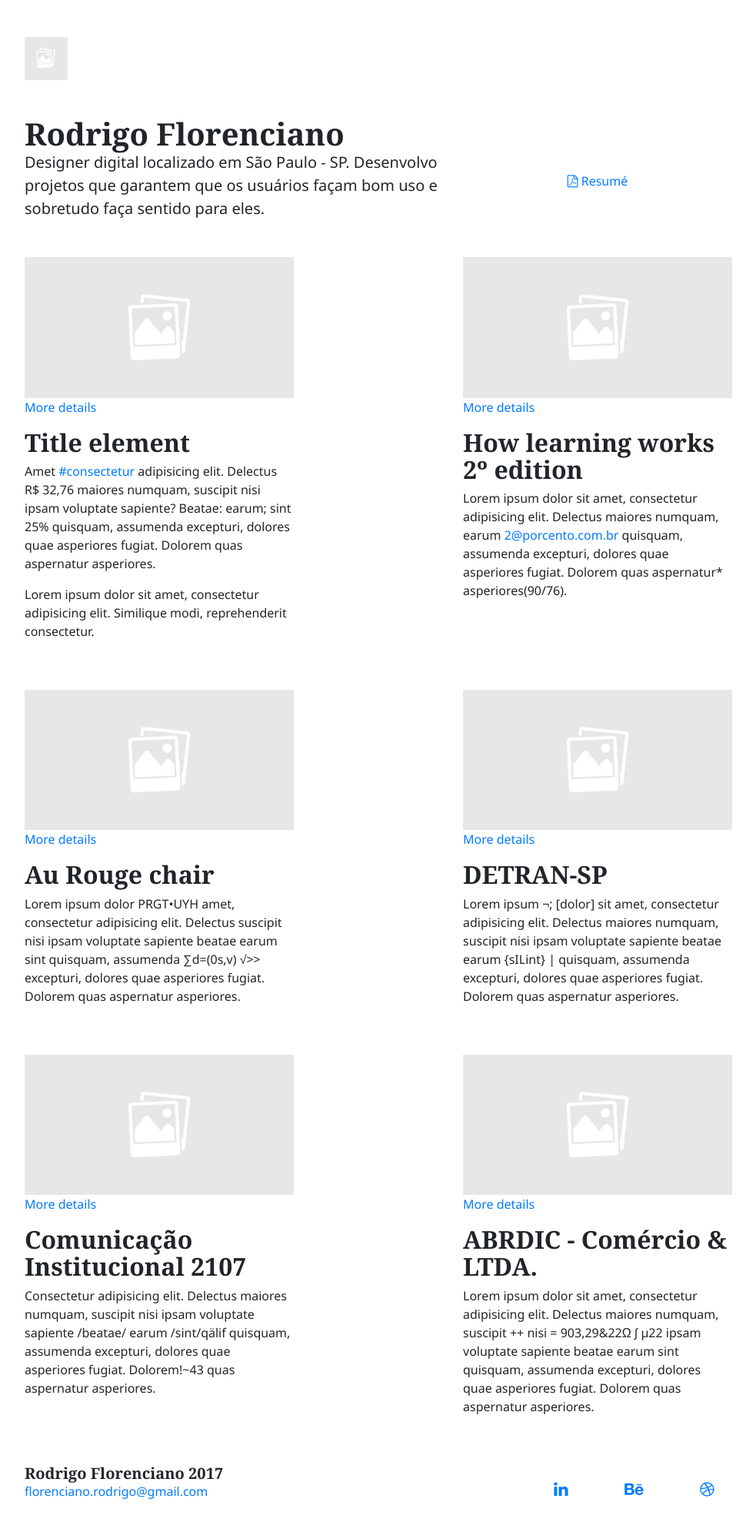
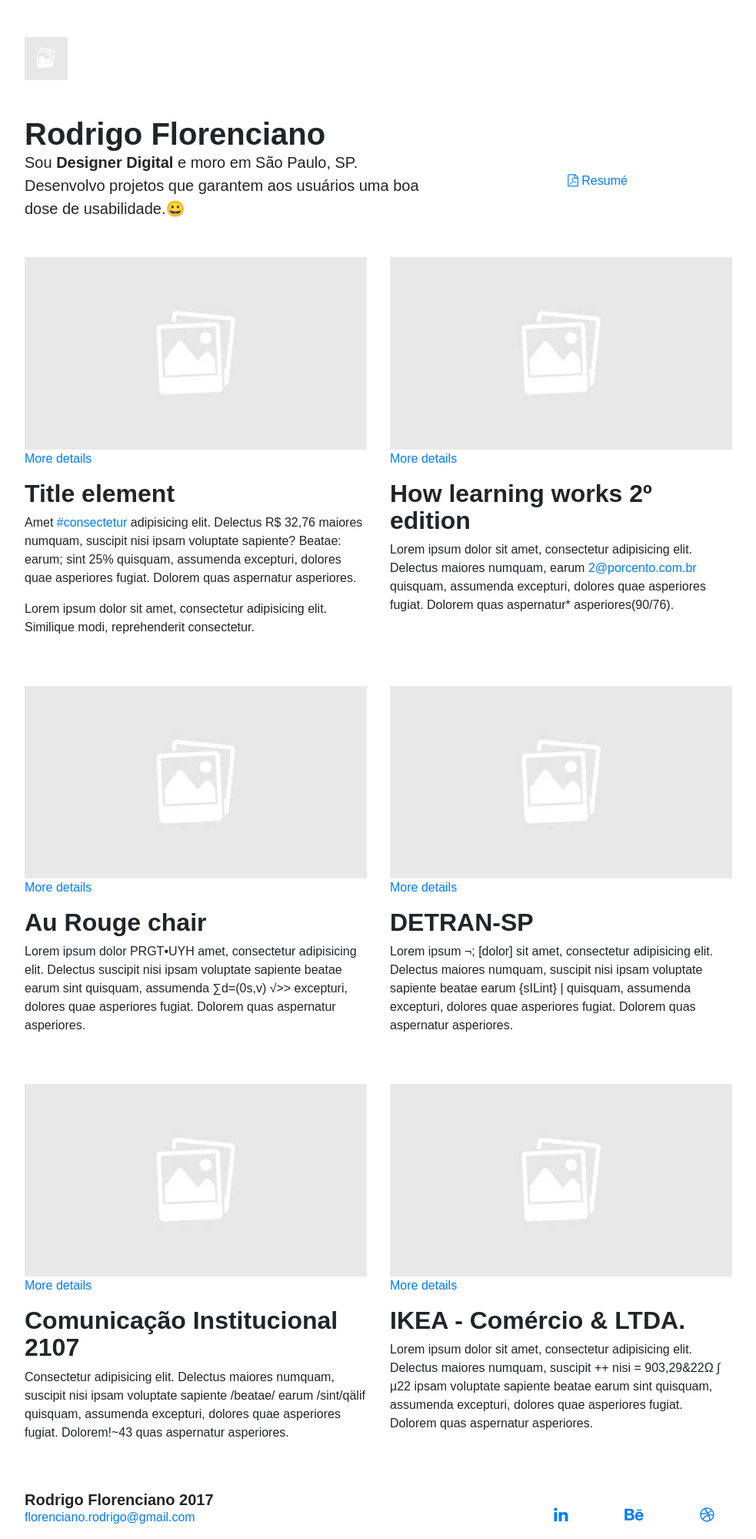
Before and after one commit to florenciano/portifolio, a PHP site: page / in a window 1280 px wide. Shown: the whole page at 77% size, without its empty margins (148-1131 px from the left). Before the commit the page ends 1947 px from the top, so only its background shows below. Run offline with PHP 8.4, Linux system fonts and the light colour scheme.

Commit message:
grid fiz bug | font choice | update txt

```diff
--- a/new/assets/sass/layout/_main.scss
+++ b/new/assets/sass/layout/_main.scss
@@ -4,13 +4,12 @@
 ************************************/
 
 // test replace font-size:
-@import url('https://fonts.googleapis.com/css?family=Noto+Sans|Noto+Serif:700');
+@import url('https://fonts.googleapis.com/css?family=Work+Sans:400,700');
 
 body {
-	font-family: 'Noto Sans', sans-serif;
+	font-family: 'Workin Sans', sans-serif;
 }
 
 .h1, .h2, .h3, .h4, .h5, .h6 {
-	font-family: 'Noto Serif', serif;
 	font-weight: 700;
 }
--- a/new/index.html
+++ b/new/index.html
@@ -21,11 +21,11 @@
                 </div>
             </div>
             <div class="row justify-content-center">
-                <div class="col-md-6">
+                <div class="col-lg-6">
                     <h1 class="h1 mb-0">Rodrigo Florenciano</h1>
-                    <p class="lead mb-5">Designer digital localizado em São Paulo - SP. Desenvolvo projetos que garantem que os usuários façam bom uso e sobretudo faça sentido para eles.</p>
+                    <p class="lead mb-5">Sou <strong class="font-weight-bold">Designer Digital</strong> e moro em São Paulo, SP. Desenvolvo projetos que garantem aos usuários uma boa dose de usabilidade.😀</p>
                 </div>
-                <div class="col-md-4">
+                <div class="col-lg-4">
                     <div class="row h-100">
                         <div class="col align-self-center">
                             <p class="text-center"><a href="curriculo/" title="Currículo - Rodrigo Florenciano" class=""><i class="fa fa-file-pdf-o" aria-hidden="true"></i> Resumé</a></p>
@@ -36,68 +36,65 @@
         </header> <!-- ./ header -->
         <article class="" id="principais-projetos">
             <div class="row justify-content-center ">
-                <div class="col-md-4 mb-5">
-                    <img src="assets/img/placeholder.jpg" alt="Imagem do Projeto" class="mw-100">
+                <div class="col-lg-5 mb-5">
+                    <img src="assets/img/placeholder.jpg" alt="Imagem do Projeto" class="img-fluid mx-auto d-block">
                     <p><a href="projeto/name-projeto/" title="Titulo do projeto">More details</a></p>
-                    <h2 class=" h2">Title element</h2>
+                    <h2 class="h2">Title element</h2>
                     <p>Amet <a href="#">#consectetur</a> adipisicing elit. Delectus R$ 32,76 maiores numquam, suscipit nisi ipsam voluptate sapiente? Beatae: earum; sint 25% quisquam, assumenda excepturi, dolores quae asperiores fugiat. Dolorem quas aspernatur asperiores.</p>
                     <p>Lorem ipsum dolor sit amet, consectetur adipisicing elit. Similique modi, reprehenderit consectetur.</p>
                 </div>
-                <div class="col-md-2 mb-0"></div>
-                <div class="col-md-4 mb-5">
-                    <img src="assets/img/placeholder.jpg" alt="Imagem do Projeto" class="mw-100">
+                <div class="col-lg-5 mb-5">
+                    <img src="assets/img/placeholder.jpg" alt="Imagem do Projeto" class="img-fluid mx-auto d-block">
                     <p><a href="projeto/name-projeto/" title="Titulo do projeto">More details</a></p>
-                    <h2 class=" h2">How learning works 2º edition</h2>
+                    <h2 class="h2">How learning works 2º edition</h2>
                     <p>Lorem ipsum dolor sit amet, consectetur adipisicing elit. Delectus maiores numquam, earum <a href="#">2@porcento.com.br</a> quisquam, assumenda excepturi, dolores quae asperiores fugiat. Dolorem quas aspernatur* asperiores(90/76).</p>
                 </div>
             </div>
             <div class="row justify-content-center">
-                <div class="col-md-4 mb-5">
-                    <img src="assets/img/placeholder.jpg" alt="Imagem do Projeto" class="mw-100">
+                <div class="col-lg-5 mb-5">
+                    <img src="assets/img/placeholder.jpg" alt="Imagem do Projeto" class="img-fluid mx-auto d-block">
                     <p><a href="projeto/name-projeto/" title="Titulo do projeto">More details</a></p>
-                    <h2 class=" h2">Au Rouge chair</h2>
+                    <h2 class="h2">Au Rouge chair</h2>
                     <p>Lorem ipsum dolor PRGT•UYH amet, consectetur adipisicing elit. Delectus suscipit nisi ipsam voluptate sapiente beatae earum sint quisquam, assumenda ∑d=(0s,v) √>> excepturi, dolores quae asperiores fugiat. Dolorem quas aspernatur asperiores.</p>
                 </div>
-                <div class="col-md-2 mb-0"></div>
-                <div class="col-md-4 mb-5">
-                    <img src="assets/img/placeholder.jpg" alt="Imagem do Projeto" class="mw-100">
+                <div class="col-lg-5 mb-5">
+                    <img src="assets/img/placeholder.jpg" alt="Imagem do Projeto" class="img-fluid mx-auto d-block">
                     <p><a href="projeto/name-projeto/" title="Titulo do projeto">More details</a></p>
-                    <h2 class=" h2">DETRAN-SP</h2>
+                    <h2 class="h2">DETRAN-SP</h2>
                     <p>Lorem ipsum ¬; [dolor] sit amet, consectetur adipisicing elit. Delectus maiores numquam, suscipit nisi ipsam voluptate sapiente beatae earum {sILint} | quisquam, assumenda excepturi, dolores quae asperiores fugiat. Dolorem quas aspernatur asperiores.</p>
                 </div>
             </div>
             <div class="row justify-content-center">
-                <div class="col-md-4 mb-5">
-                    <img src="assets/img/placeholder.jpg" alt="Imagem do Projeto" class="mw-100">
+                <div class="col-lg-5 mb-5">
+                    <img src="assets/img/placeholder.jpg" alt="Imagem do Projeto" class="img-fluid mx-auto d-block">
                     <p><a href="projeto/name-projeto/" title="Titulo do projeto">More details</a></p>
-                    <h2 class=" h2">Comunicação Institucional 2107</h2>
+                    <h2 class="h2">Comunicação Institucional 2107</h2>
                     <p>Consectetur adipisicing elit. Delectus maiores numquam, suscipit nisi ipsam voluptate sapiente /beatae/ earum /sint/qälif quisquam, assumenda excepturi, dolores quae asperiores fugiat. Dolorem!~43 quas aspernatur asperiores.</p>
                 </div>
-                <div class="col-md-2 mb-0"></div>
-                <div class="col-md-4 mb-5">
-                    <img src="assets/img/placeholder.jpg" alt="Imagem do Projeto" class="mw-100">
+                <div class="col-lg-5 mb-5">
+                    <img src="assets/img/placeholder.jpg" alt="Imagem do Projeto" class="img-fluid mx-auto d-block">
                     <p><a href="projeto/name-projeto/" title="Titulo do projeto">More details</a></p>
-                    <h2 class=" h2">ABRDIC - Comércio & LTDA.</h2>
+                    <h2 class="h2">IKEA - Comércio & LTDA.</h2>
                     <p>Lorem ipsum dolor sit amet, consectetur adipisicing elit. Delectus maiores numquam, suscipit ++ nisi = 903,29&22Ω ∫ µ22 ipsam voluptate sapiente beatae earum sint quisquam, assumenda excepturi, dolores quae asperiores fugiat. Dolorem quas aspernatur asperiores.</p>
                 </div>
             </div>
         </article>
         <footer class="">
             <div class="row justify-content-center">
-                <div class="col-md-6">
+                <div class="col-lg-6">
                     <h5 class="h5 my-0"><i class="glyphicon glyphicon-registration-mark"></i>Rodrigo Florenciano 2017</h5>
                     <p class=""><a href="mailto:florenciano.rodrigo@gmail.com?subject=Contato%20via%20portfolio" class="">florenciano.rodrigo@gmail.com</a></p>
                 </div>
-                <div class="col-md-4">
+                <div class="col-lg-4">
                     <div class="row justify-content-center h-100 align-items-center">
-                        <div class="col-md-3"></div>
-                        <div class="col-md-3 col-2 text-center">
+                        <div class="col-lg-3"></div>
+                        <div class="col-lg-3 col-2 text-center">
                             <a href="https://www.linkedin.com/in/rodrigoflorenciano/" title="Perfil linkedIn - Rodrigo Florenciano - Designer Digital" class=""><i class="fa fa-linkedin fa-lg"></i></a>
                         </div>
-                        <div class="col-md-3 col-2 text-center">
-                            <a href="#" title="Perfil Behance - Rodrigo Florenciano" class=""><i class="fa fa-behance fa-lg"></a></i>
+                        <div class="col-lg-3 col-2 text-center">
+                            <a href="https://www.behance.net/rodrigoflorenciano" title="Perfil Behance - Rodrigo Florenciano" class=""><i class="fa fa-behance fa-lg"></a></i>
                         </div>
-                        <div class="col-md-3 col-2 text-center">
+                        <div class="col-lg-3 col-2 text-center">
                             <a href="#" title="Perfil Behance - Rodrigo Florenciano" class=""><i class="fa fa-dribbble fa-lg"></i></a>
                         </div>
                     </div>
```
Also changed, not shown: new/projeto/name-projeto/index.html (+11 -11 lines), new/assets/css/screen.css, new/assets/img/placeholder.jpg.
